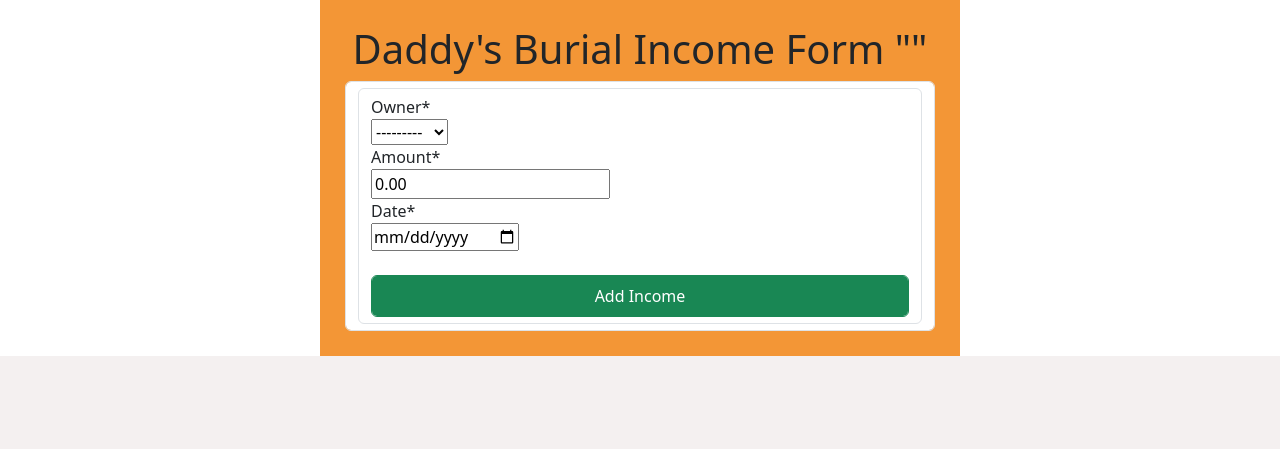
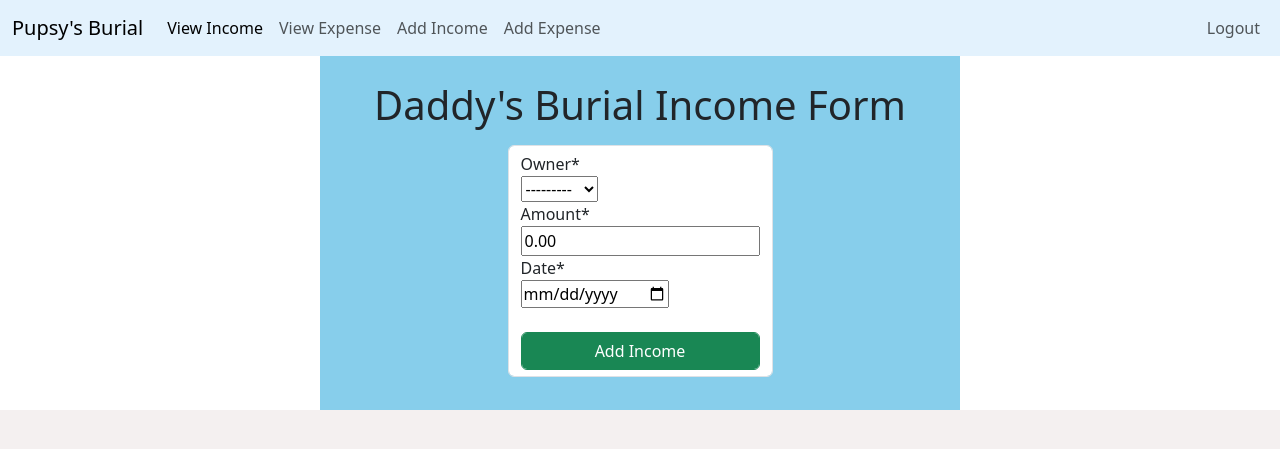
Before and after one commit to Boyombo1/dadsBurial, a Django app: page /finance/addincome/ in a window 1280 px wide. Shown: the top 449 px of the page. Run offline with Django 3.2, Linux system fonts and the light colour scheme; the visitor is signed in with stand-in values (Sample User, id 1); data comes from the database, SQL or seed files in the repository; some libraries are stand-ins or nearby versions.

Commit message:
edit. delete, responsiveness added

```diff
--- a/finance/urls.py
+++ b/finance/urls.py
@@ -7,5 +7,7 @@
     path('allexpense/', views.allexpence, name='allexpense'),
     path('allincome/', views.allincome, name='allincome'),
     path('edit-income/<int:id>/', views.edit_income, name='edit-income'),
-    path('delete-income/<int:id>/', views.delete_income, name='delete-income')
+    path('delete-income/<int:id>/', views.delete_income, name='delete-income'),
+    path('edit-expense/<int:id>/', views.edit_expense, name='edit-expense'),
+    path('delete-expense/<int:id>/', views.delete_expense, name='delete-expense')
 ]
--- a/finance/views.py
+++ b/finance/views.py
@@ -43,10 +43,13 @@
         form = addIncomeForm()
     return render(request, 'finance/income_add.html', {'form':form, "income":income})
 
+@login_required(login_url='login')
 def delete_income(request, id):
     income = get_object_or_404(Income, pk=id)
     income.delete()
     return redirect('allincome')
+
+
 
 @login_required(login_url='login')
 @permission_required("finance.can_add_expense", raise_exception=True)
@@ -61,6 +64,26 @@
     else:
         form = addExpenceForm()
     return render(request, 'finance/expence_add.html', {'form':form})
+
+@login_required(login_url='login')
+def edit_expense(request, id):
+    expense = get_object_or_404(Expence, id=id)
+    #income = Income.objects.get(id=id)
+    if request.method == "POST":
+        form = addExpenseForm(request.POST, instance=expense)
+        if form.is_valid():
+            form.save()
+            #Income.get_total_amount
+        return redirect('allexpense')
+    else:
+        form = addExpenseForm()
+    return render(request, 'finance/expence_add.html', {'form':form, "expense":expense})
+
+@login_required(login_url='login')
+def delete_expense(request, id):
+    expense = get_object_or_404(Expence, id=id)
+    expense.delete()
+    return redirect('allexpense')
 
 @login_required(login_url='login')
 def allincome(request):
--- a/templates/finance/expence_add.html
+++ b/templates/finance/expence_add.html
@@ -1,5 +1,5 @@
 <!DOCTYPE html>
-
+{% include 'navbar.html' %}
 {% load crispy_forms_tags %}
 <html lang="en">
 
--- a/templates/finance/expences.html
+++ b/templates/finance/expences.html
@@ -252,6 +252,10 @@
                                             <td>{{expense.title}}</td>
                                             <td>{{expense.amount}}</td>
                                             <td>{{expense.date}}</td>
+                                            {% if perms.finance.can_add_expense %}
+                                            <td style="background:green" class="text-center"><a href="{% url 'edit-expense' expense.id %}"><b>Edit</b></a></td>
+                                            <td style="background:red"><a href="{% url 'delete-expense' expense.id %}"><b>Delete</b></a></td>
+                                            {% endif %}
                                             {% endfor %}
                                     </tbody>
                                 </table>
--- a/templates/finance/income_add.html
+++ b/templates/finance/income_add.html
@@ -1,5 +1,5 @@
 <!DOCTYPE html>
-
+{% include 'navbar.html' %}
 {% load crispy_forms_tags %}
 <html lang="en">
 
@@ -20,32 +20,32 @@
             flex-direction: column;
             align-items: center;
             margin: auto;
-            width: 75vw;
-            background: #F39636;
+            background: skyblue;
             padding: 25px;
         }
     </style>
 </head>
 
 <body>
-    <div class="container w-50">
-        <h1>Daddy's Burial Income Form "{{title}}" </h1>
+    <div class="container w-50" style="background: Skyblue">
+        <h1 style="background: Skyblue">Daddy's Burial Income Form </h1>
 
-            <div class="form-control" >
+            <div class="form-control-lg" >
             <form method="POST" enctype="multipart/form-data" >
-                <div class="form-item  form-control ">
+                <div class="form-item  form-control">
                     {% csrf_token %}
                     <!--<p id="phone_error" class="text-danger"></p>-->
                     {{form.errors}}
                     {{form|crispy}}
 
                     <br>
-                <button class="btn btn-success form-control form-control-lg" type="submit">Add Income</button>
+                <button class="btn btn-success form-control form-control-sm" type="submit">Add Income</button>
+                </div>
             </form>
             </div>
+    </div>
 
 
-    </div>
 
 
 <script type="text/javascript" src="https://cdn.jsdelivr.net/npm/bootstrap@5.3.0-alpha3/dist/js/bootstrap.bundle.min.js"></script>
--- a/templates/navbar.html
+++ b/templates/navbar.html
@@ -8,12 +8,12 @@
         </button>
         <div class="collapse navbar-collapse" id="navbarCollapse">
             <div class="navbar-nav">
-                {% if user.is_authenticated %}
+
                 <a href="{% url 'allincome' %}" class="nav-item nav-link active">View Income</a>
                 <a href="{% url 'allexpense' %}" class="nav-item nav-link">View Expense</a>
                 <a href="{% url 'addincome' %}" class="nav-item nav-link">Add Income</a>
                 <a href="{% url 'addexpense' %}" class="nav-item nav-link " tabindex="-1">Add Expense</a>
-                {% endif %}
+
             </div>
             <div class="navbar-nav ms-auto">
                 <a href="{% url 'logout' %}" class="nav-item nav-link">Logout</a>
```
